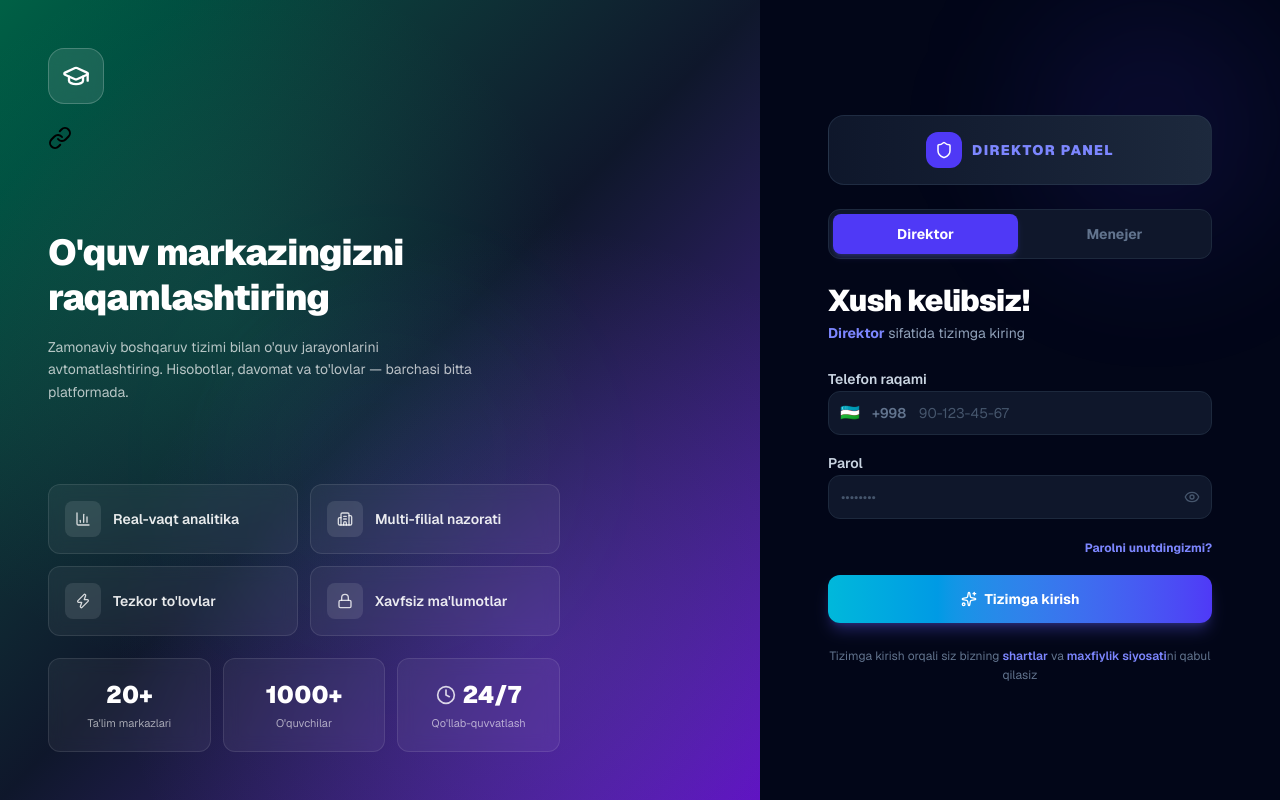
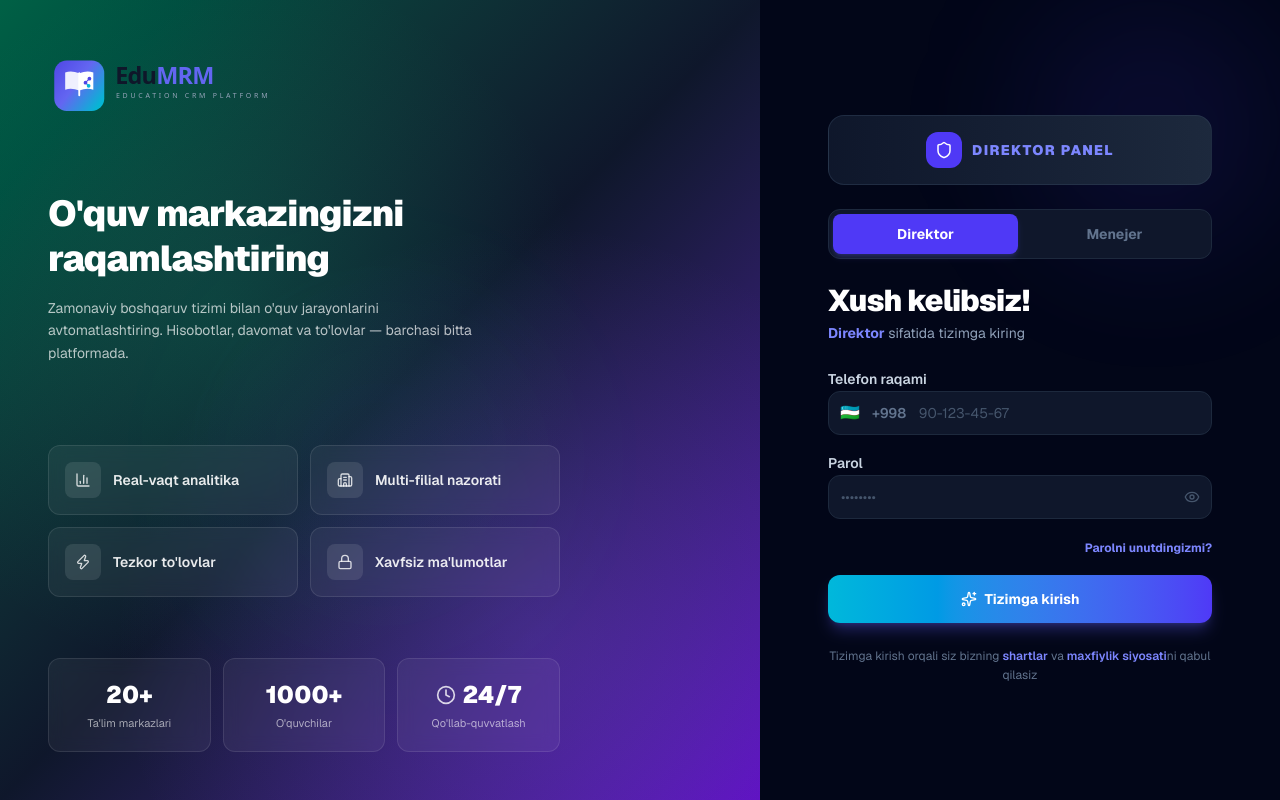
Before and after one commit to EduMRX-System/EduMRX-App, a Next.js app: page /staff-login in a window 1280 px wide. Built offline with nearby package versions, Linux system fonts and the light colour scheme; no server answers.

Commit message:
fixed logo

```diff
--- a/views/auth/StaffLoginView.tsx
+++ b/views/auth/StaffLoginView.tsx
@@ -11,14 +11,11 @@ import { toast } from "react-toastify";
 import {
   Sparkles,
   Shield,
-  Users,
   BarChart3,
   Zap,
   Lock,
-  GraduationCap,
   Building2,
   Clock,
-  Link,
 } from "lucide-react";
 
 import { API } from "@/services/api";
@@ -28,6 +25,7 @@ import { useAuthStore } from "@/store/authStore";
 import { useUIStore } from "@/store/useUIStore";
 import Image from "next/image";
 import { LogoIcons } from "@/constants/icons";
+import Link from "next/link";
 
 type StaffRole = "director" | "manager";
 
@@ -137,19 +135,6 @@ export default function StaffLoginView() {
           className="absolute top-1/3 left-1/4 w-96 h-96 bg-emerald-500/10 rounded-full blur-3xl"
         />
 
-        {/* Logo */}
-        <motion.div
-          initial={{ opacity: 0, y: -20 }}
-          animate={{ opacity: 1, y: 0 }}
-          transition={{ duration: 0.5 }}
-          className="relative z-10 flex items-center gap-3"
-        >
-          <div className="w-14 h-14 rounded-2xl bg-white/10 backdrop-blur-sm border border-white/20 flex items-center justify-center">
-            <GraduationCap className="w-7 h-7 text-white" />
-          </div>
-
-        </motion.div>
-
         {/* Center content */}
         <div className="relative z-10 space-y-20">
           <div className="">
@@ -171,6 +156,7 @@ export default function StaffLoginView() {
               )}
             </Link>
           </div>
+
 
           <motion.div
             initial={{ opacity: 0, y: 20 }}
```
